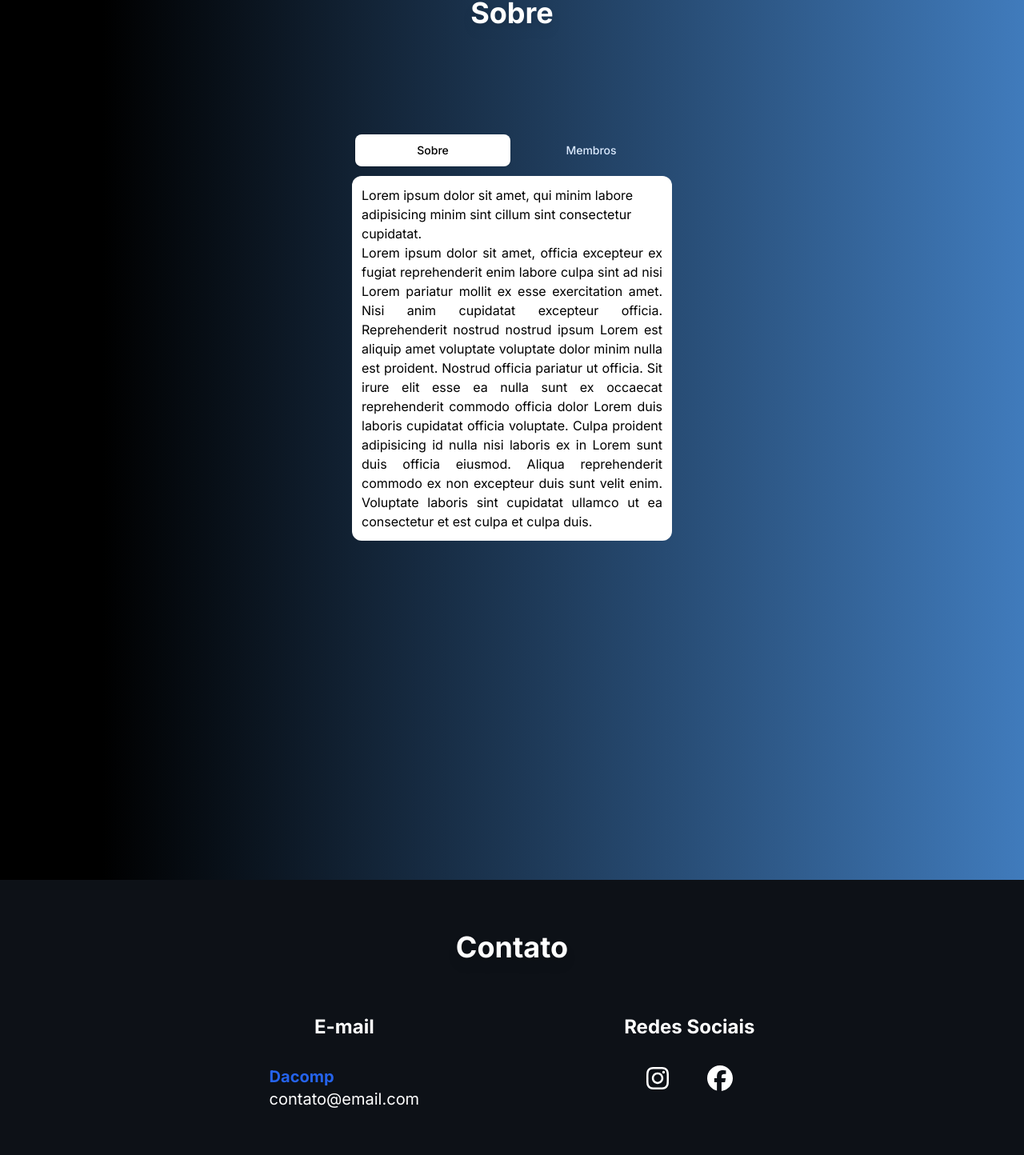
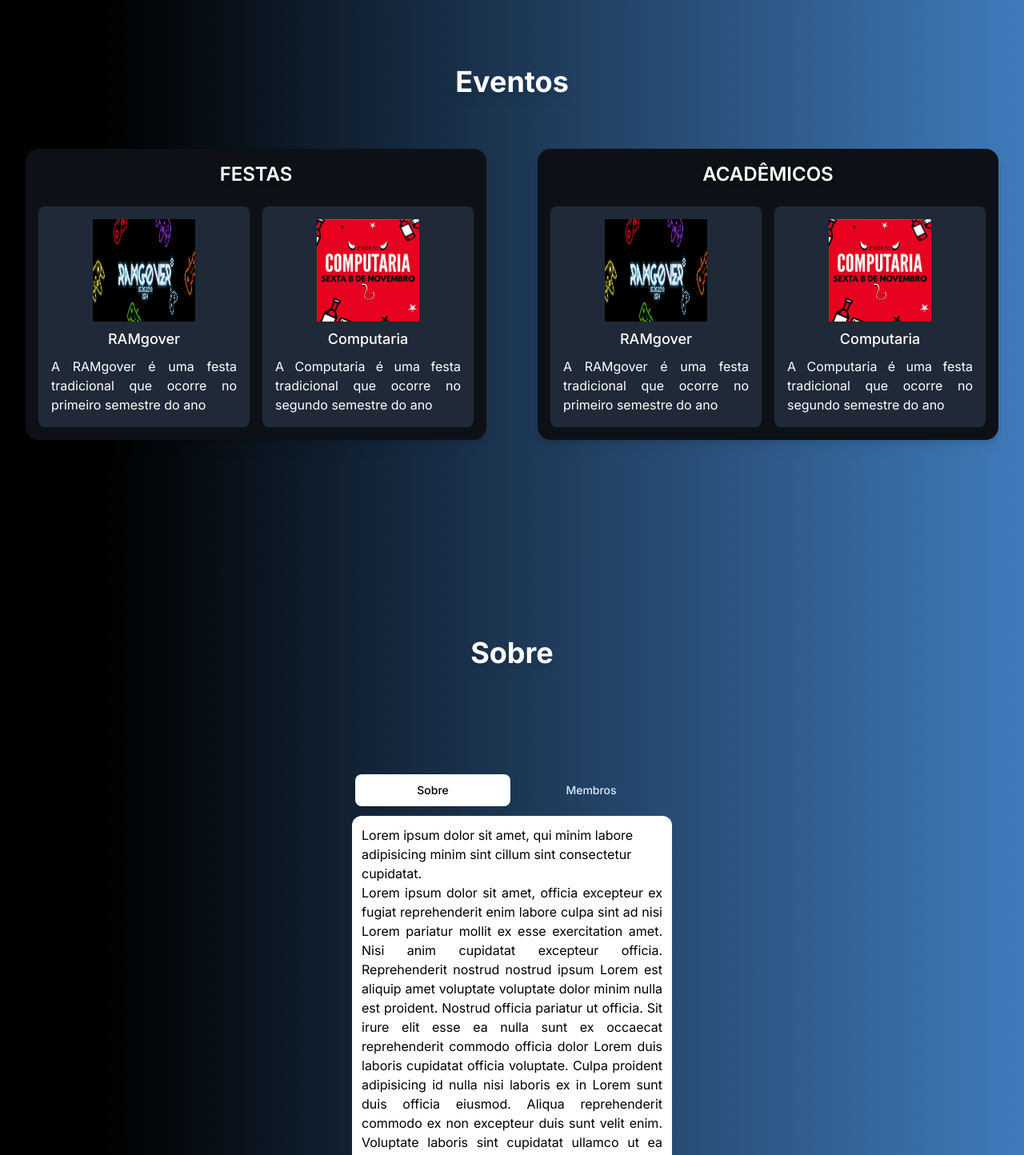
Before and after one commit to websterramos/dacomp, a Next.js app: page / in a window 1280 px wide. Shown: the part 1322-2766 px from the top of the page at 80% size. Built offline with nearby package versions, Linux system fonts and the light colour scheme.

Commit message:
Seção Eventos desenvolvida e correção da seção Contato e FAQ.

```diff
--- a/src/app/page.tsx
+++ b/src/app/page.tsx
@@ -2,7 +2,9 @@ import Image from "next/image";
 import Writer from "@/components/Writer";
 import ButtonDown from "@/components/ButtonDown";
 import Courses from "@/components/Courses";
+import EventButton from "@/components/EventButton";
 import About from "@/components/About";
+import Email from "@/components/Email";
 import { FontAwesomeIcon } from "@fortawesome/react-fontawesome";
 import { faInstagram, faFacebook } from "@fortawesome/free-brands-svg-icons";
 import QuestionResponse from "@/components/QuestionResponse";
@@ -39,43 +41,88 @@ export default function Home() {
 
       <Courses />
 
+      <section id="eventos" className="text-white">
+        <div
+          id="events-section"
+          className="flex min-h-screen w-full flex-col items-center justify-center gap-16 px-4 py-16"
+        >
+          <h3 className="text-center text-4xl font-bold drop-shadow-lg">
+            Eventos
+          </h3>
+
+          <div className="flex flex-col gap-16 md:flex-row">
+            <EventButton event="Festas" />
+            <EventButton event="Acadêmicos" />
+          </div>
+        </div>
+      </section>
+
       <About />
 
-      <section id="contato" className="bg-dark-gray text-white">
-        <div className="flex w-full flex-col items-center justify-center gap-16 px-4 py-16">
+      <section id="contato" className="text-white">
+        <div
+          id="contact-section"
+          className="flex min-h-screen w-full flex-col items-center justify-center gap-16 px-4 py-16"
+        >
           <h3 className="text-4xl font-bold drop-shadow-lg">Contato</h3>
 
-          <div className="flex flex-col gap-16 md:flex-row md:justify-between md:gap-64">
-            <div className="items flex flex-col justify-between gap-4">
-              <div className="flex flex-col items-center gap-8">
+          <div
+            id="contact-div"
+            className="flex flex-col gap-8 md:flex-row md:justify-center md:gap-64"
+          >
+            <div
+              id="email-div"
+              className="items flex max-w-full flex-col justify-between gap-4 rounded-2xl bg-dark-gray p-4 drop-shadow-md"
+            >
+              <div id="email-part" className="flex flex-col items-center gap-8">
                 <h3 className="text-2xl font-bold">E-mail</h3>
-                <div className="flex flex-col gap-3">
-                  <div className="flex flex-col text-xl">
-                    <span className="font-bold text-blue-600">Dacomp</span>
-                    <a href="mailto:contato@email.com">contato@email.com</a>
+                <div className="flex w-full flex-col items-center justify-center gap-3 md:grid md:grid-cols-2">
+                  <Email name="DACOMP" email="dacomp@unifei.edu.br" />
+                  <Email name="Presidente" email="dacomp@unifei.edu.br" />
+                  <Email name="Vice-presidente" email="dacomp@unifei.edu.br" />
                 </div>
               </div>
             </div>
-            </div>
-            <div className="items flex flex-col justify-between gap-4">
-              <div className="flex flex-col items-center gap-8">
+
+            <div
+              id="socials-div"
+              className="items flex h-fit max-w-full flex-col justify-between gap-4 rounded-2xl bg-dark-gray p-4 drop-shadow-md"
+            >
+              <div
+                id="socials-part"
+                className="flex flex-col items-center gap-8"
+              >
                 <h3 className="text-2xl font-bold">Redes Sociais</h3>
-                <div className="flex items-center justify-between gap-12">
+
+                <div
+                  id="socials"
+                  className="flex w-full flex-col items-center justify-center gap-3"
+                >
+                  <div className="w-full rounded-lg bg-gray-800 p-2 hover:text-blue-600 focus:text-blue-600">
                     <a
                       href="https://www.instagram.com/dacompunifei/"
                       target="__blank"
                       rel="noopener"
                     >
-                    <FontAwesomeIcon icon={faInstagram} size="2xl" />
+                      <button className="flex w-full items-center justify-center gap-4">
+                        <span className="font-medium">Instagram</span>
+                        <FontAwesomeIcon icon={faInstagram} size="lg" />
+                      </button>
                     </a>
+                  </div>
 
+                  <div className="w-full rounded-lg bg-gray-800 p-2 hover:text-blue-600 focus:text-blue-600">
                     <a
                       href="https://www.facebook.com/DacompUNIFEI"
                       target="__blank"
                       rel="noopener"
                     >
-                    <FontAwesomeIcon icon={faFacebook} size="2xl" />
+                      <button className="flex w-full items-center justify-center gap-4">
+                        <span className="font-medium">Facebook</span>
+                        <FontAwesomeIcon icon={faFacebook} size="lg" />
+                      </button>
                     </a>
+                  </div>
                 </div>
               </div>
             </div>
--- /dev/null
+++ b/src/components/Email.tsx
@@ -0,0 +1,20 @@
+"use client";
+import React from "react";
+
+interface IProps {
+  name: string;
+  email: string;
+}
+
+const Email = ({ name, email }: IProps) => {
+  return (
+    <div className="w-full rounded-lg bg-gray-800 p-2">
+      <div className="flex flex-col items-center justify-center hover:text-blue-600 focus:text-blue-600">
+        <span className="font-medium">{name}</span>
+        <a href={"mailto:" + email}>{email}</a>
+      </div>
+    </div>
+  );
+};
+
+export default Email;
--- /dev/null
+++ b/src/components/Event.tsx
@@ -0,0 +1,20 @@
+"use client";
+import React from "react";
+
+interface IProps {
+  imageURL: string;
+  name: string;
+  text: string;
+}
+
+const Event = ({ imageURL, name, text }: IProps) => {
+  return (
+    <div className="mx-auto flex w-full flex-col items-center gap-2 rounded-lg bg-gray-800 p-4 text-white">
+      <img className="max-w-32 h-32 overflow-auto" src={imageURL} alt="" />
+      <h3 className="text-lg font-medium">{name}</h3>
+      <p className="text-justify">{text}</p>
+    </div>
+  );
+};
+
+export default Event;
--- /dev/null
+++ b/src/components/EventButton.tsx
@@ -0,0 +1,30 @@
+import React from "react";
+import Event from "./Event";
+
+interface IProps {
+  event: string;
+}
+
+const EventButton = ({ event }: IProps) => {
+  return (
+    <div className="mx-auto flex max-w-full flex-col items-center justify-center gap-4 rounded-2xl bg-dark-gray p-2 drop-shadow-lg md:max-w-xl">
+      <h3 className="gap-4 p-2 text-2xl font-semibold uppercase text-white drop-shadow-md">
+        {event}
+      </h3>
+      <div className="mx-auto flex flex-col gap-4 px-2 pb-2 md:grid md:grid-cols-2">
+        <Event
+          imageURL="ramgover.jpg"
+          name="RAMgover"
+          text="A RAMgover é uma festa tradicional que ocorre no primeiro semestre do ano"
+        />
+        <Event
+          imageURL="computaria.png"
+          name="Computaria"
+          text="A Computaria é uma festa tradicional que ocorre no segundo semestre do ano"
+        />
+      </div>
+    </div>
+  );
+};
+
+export default EventButton;
--- a/src/components/QuestionResponse.tsx
+++ b/src/components/QuestionResponse.tsx
@@ -15,7 +15,7 @@ const QuestionReponse = ({ question, response }: IProps) => {
     <Disclosure>
       {({ open }) => (
         <>
-          <Disclosure.Button className="flex w-full items-center justify-between gap-4 p-2 px-4 py-2 font-semibold text-black">
+          <Disclosure.Button className="flex w-full items-center justify-between gap-4 p-2 px-4 py-2 font-semibold text-white">
             <span className={`${open ? "text-blue-600" : ""} `}>
               {question}
             </span>
@@ -28,7 +28,7 @@ const QuestionReponse = ({ question, response }: IProps) => {
               icon={faMinus}
             />
           </Disclosure.Button>
-          <Disclosure.Panel className="flex w-full items-center justify-center px-4 py-2 text-black">
+          <Disclosure.Panel className="flex w-full items-center justify-center px-4 py-2 text-white">
             <p className="text-justify">{response}</p>
           </Disclosure.Panel>
         </>
```
Lines whose indentation alone changed are shown as unchanged.
